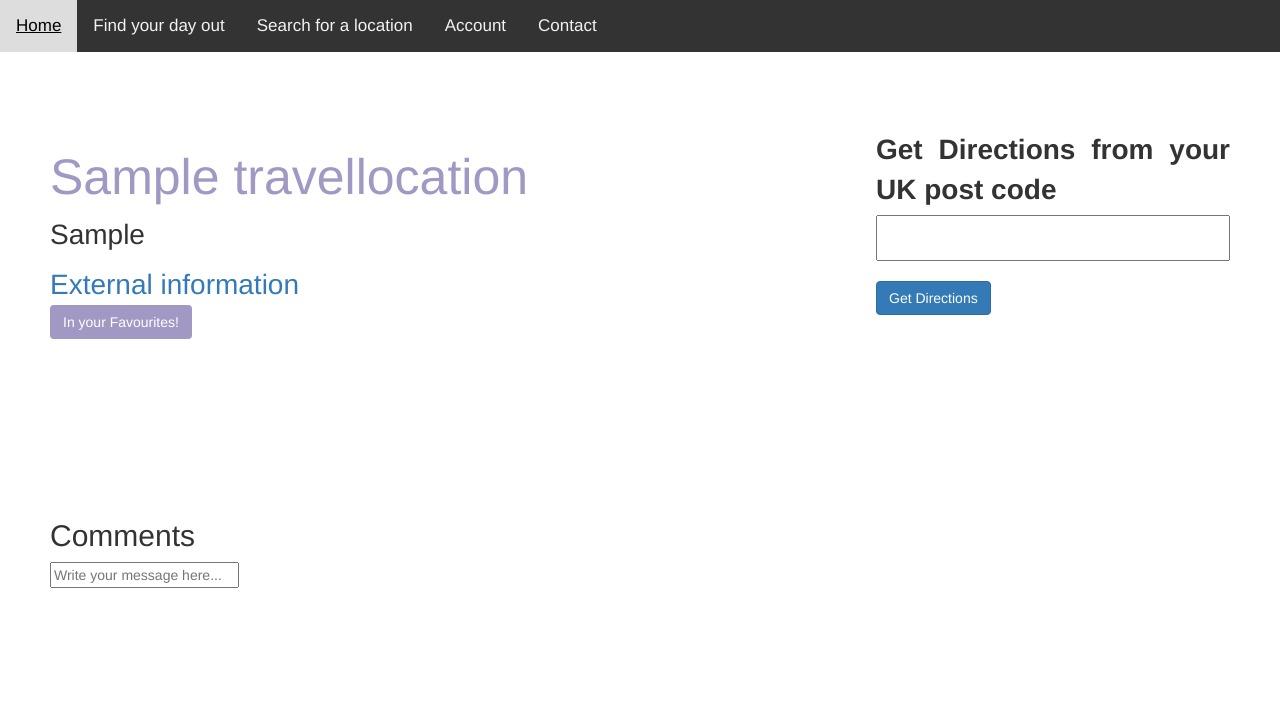
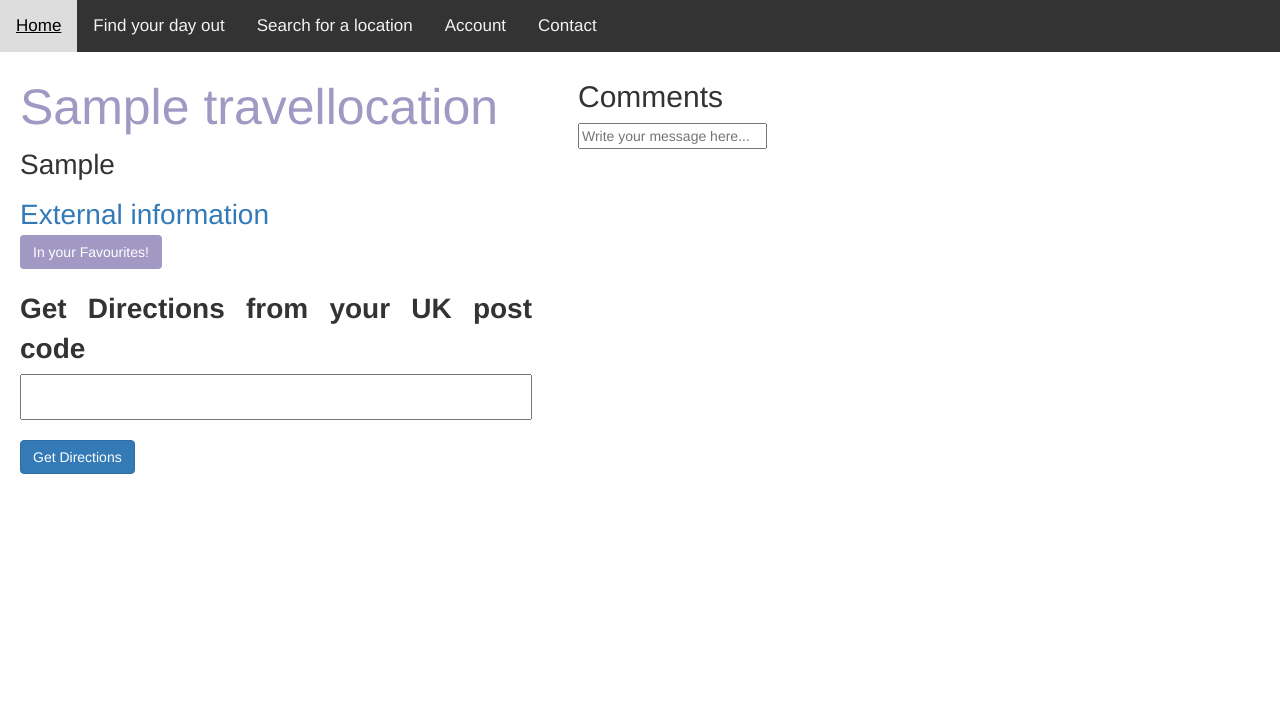
Before and after one commit to sbaker-dev/ToTheGreatOutDoors, a Django app: a page that uses Django/ToTheGreatOutDoors/core/templates/pages/place_details.html in a window 1280 px wide. Shown: the top 727 px of the page. Run offline with Django 3.2, Linux system fonts and the light colour scheme; a user stored in the database is signed in; tables that the repository leaves empty hold one stand-in row (values such as "Sample post"); some libraries are stand-ins or nearby versions.

Commit message:
Inline CSS to css file

```diff
--- a/Django/ToTheGreatOutDoors/core/templates/pages/place_details.html
+++ b/Django/ToTheGreatOutDoors/core/templates/pages/place_details.html
@@ -8,14 +8,12 @@
 
     <br>
     <br>
-    <br>
-    <br>
 
-<div style="display: grid; grid-template-rows: 40% 60%; padding: 50px">
 
-    <div style="display: grid; grid-template-columns: 70% 30%;">
 
-        <div>
+<div style="padding: 20px;">
+
+    <div class="leftContainer">
 
         {% include 'components/location/details.html' %}
 
@@ -23,8 +21,8 @@
 
         {% include 'components/location/favourite_toggle.html' %}
 
+        <br>
 
-        </div>
 
         <div>
             <label class="textStandard" for="PostCode">Get Directions from your UK post code</label>
@@ -32,16 +30,10 @@
             <button class="btn btn-primary" style="margin-top: 20px" onclick="GetDirections()">Get Directions</button>
         </div>
 
-        <br>
-        <br>
-        <br>
-        <br>
-
     </div>
 
-
     <!-- Comments section-->
-    <div style="margin-top: 150px">
+    <div class="rightContainer">
         <h2>Comments</h2>
         {% include 'components/location/write_comment.html' %}
 
@@ -52,7 +44,6 @@
 
     </div>
 
-
 </div>
 
     <script src="{% static 'js/directions.js' %}"></script>
--- a/Django/static/styles/main.css
+++ b/Django/static/styles/main.css
@@ -161,3 +161,19 @@
     transform: translateY(100%);
 
 }
+
+.hidden{
+    display: none;
+}
+
+
+.leftContainer{
+    height: 100%;
+    width: 40%;
+    position: fixed;
+    z-index: 1;
+}
+
+.rightContainer{
+    margin-left: 45%;
+}
```
Lines whose indentation alone changed are shown as unchanged.
